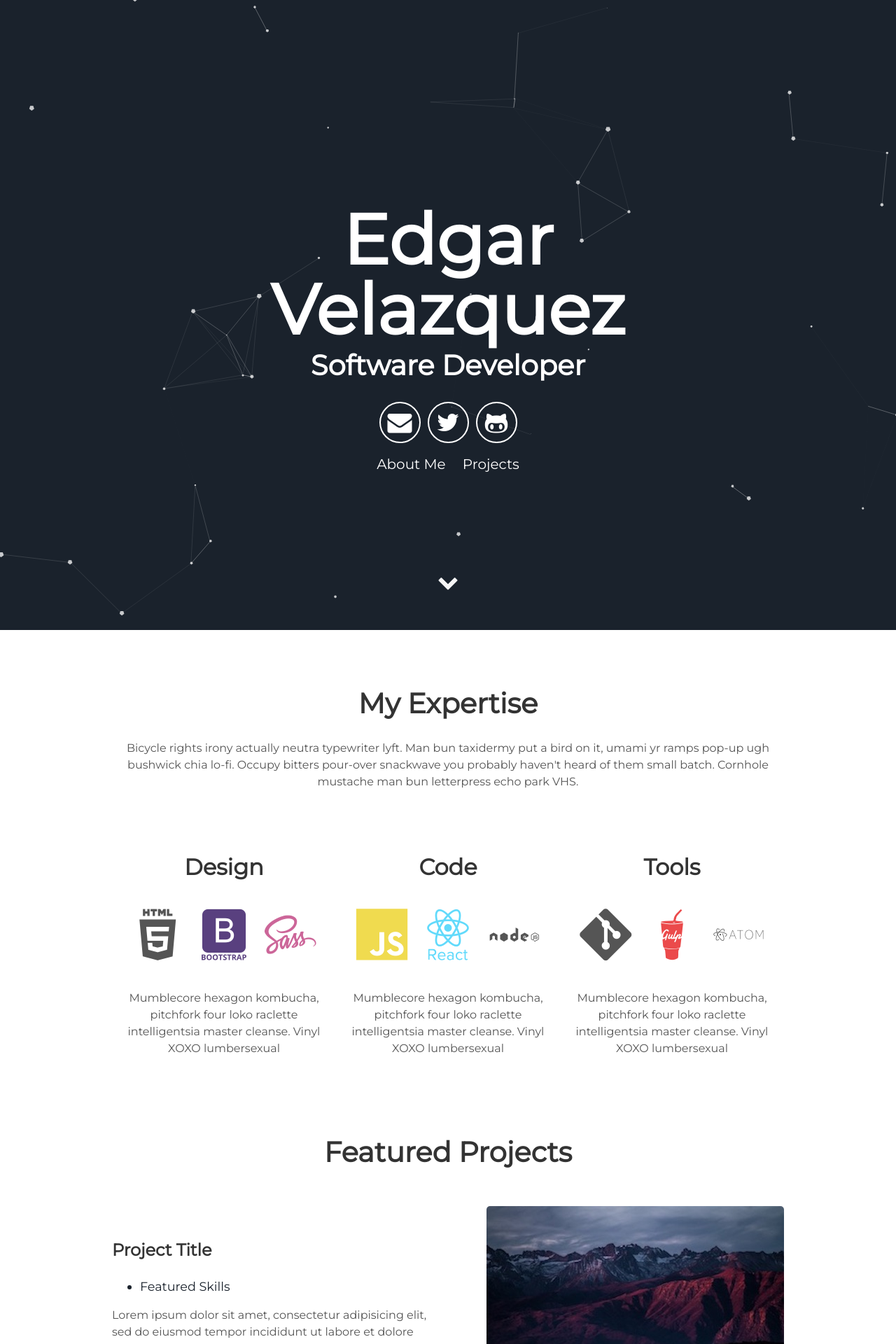
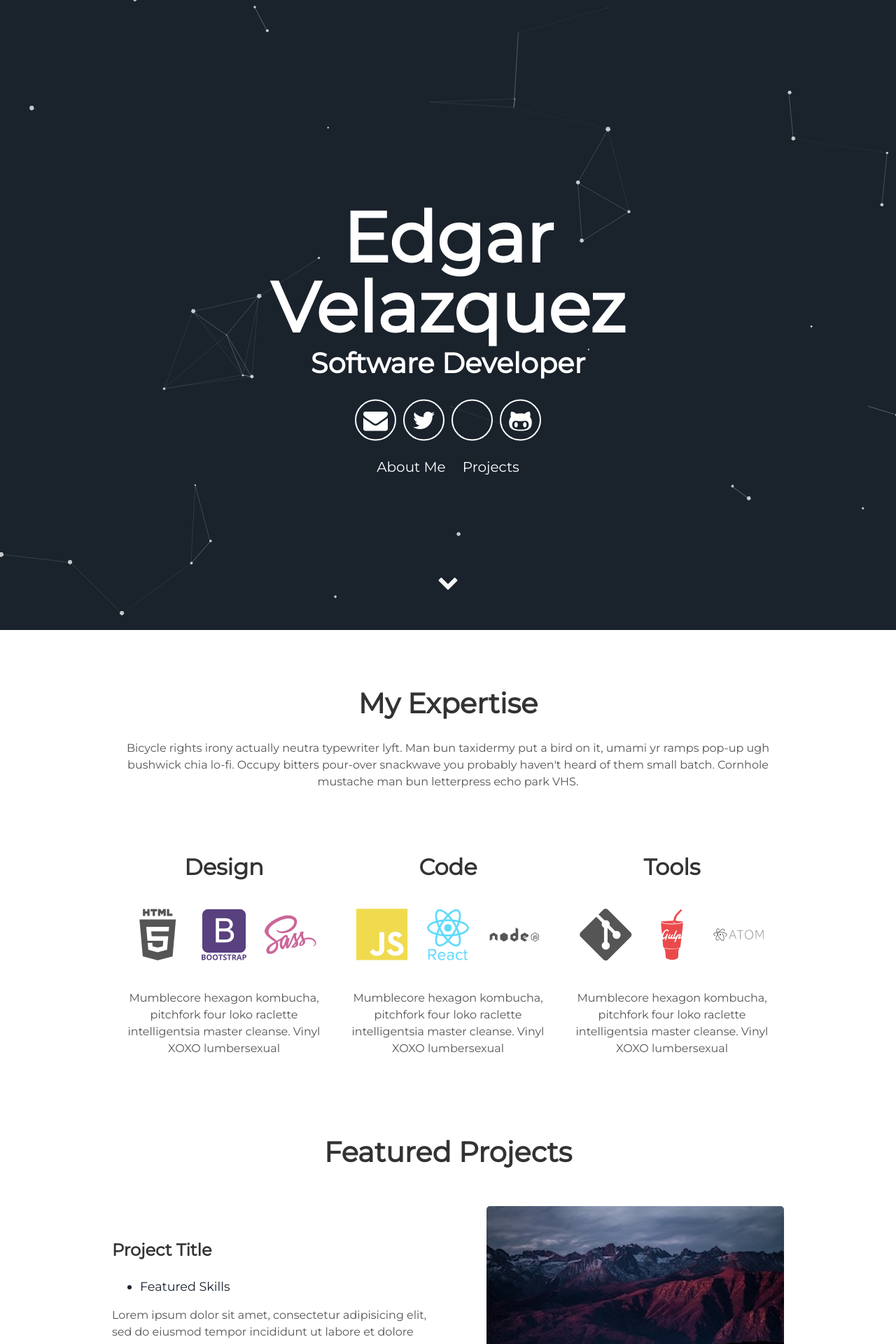
Before and after one commit to edgarvelazquez/edgarvelazquez.github.io, a Jekyll site: the page built from index.html, in a window 1280 px wide. Shown: the top 1920 px of the page at 70% size. Built offline with Jekyll 4.4.1, drawn with Linux system fonts in a browser that asks for light colours.

Commit message:
Update header.html

```diff
--- a/_includes/header.html
+++ b/_includes/header.html
@@ -7,6 +7,7 @@
       <div class="header-icons">
         <a aria-label="Send email" href="#"><i class="icon fa fa-envelope"></i></a>
         <a aria-label="My Twitter" target="_blank" href="#"><i class="icon fa fa-twitter" aria-hidden="true"></i></a>
+        <a aria-label="My Google Plus" target="_blank" href="#"><i class="icon fa fa-twit" aria-hidden="true"></i></a>
         <a aria-label="My Github" target="_blank" href="#"><i class="icon fa fa-github-alt" aria-hidden="true"></i></a>
       </div>
       <div class="header-links">
```
